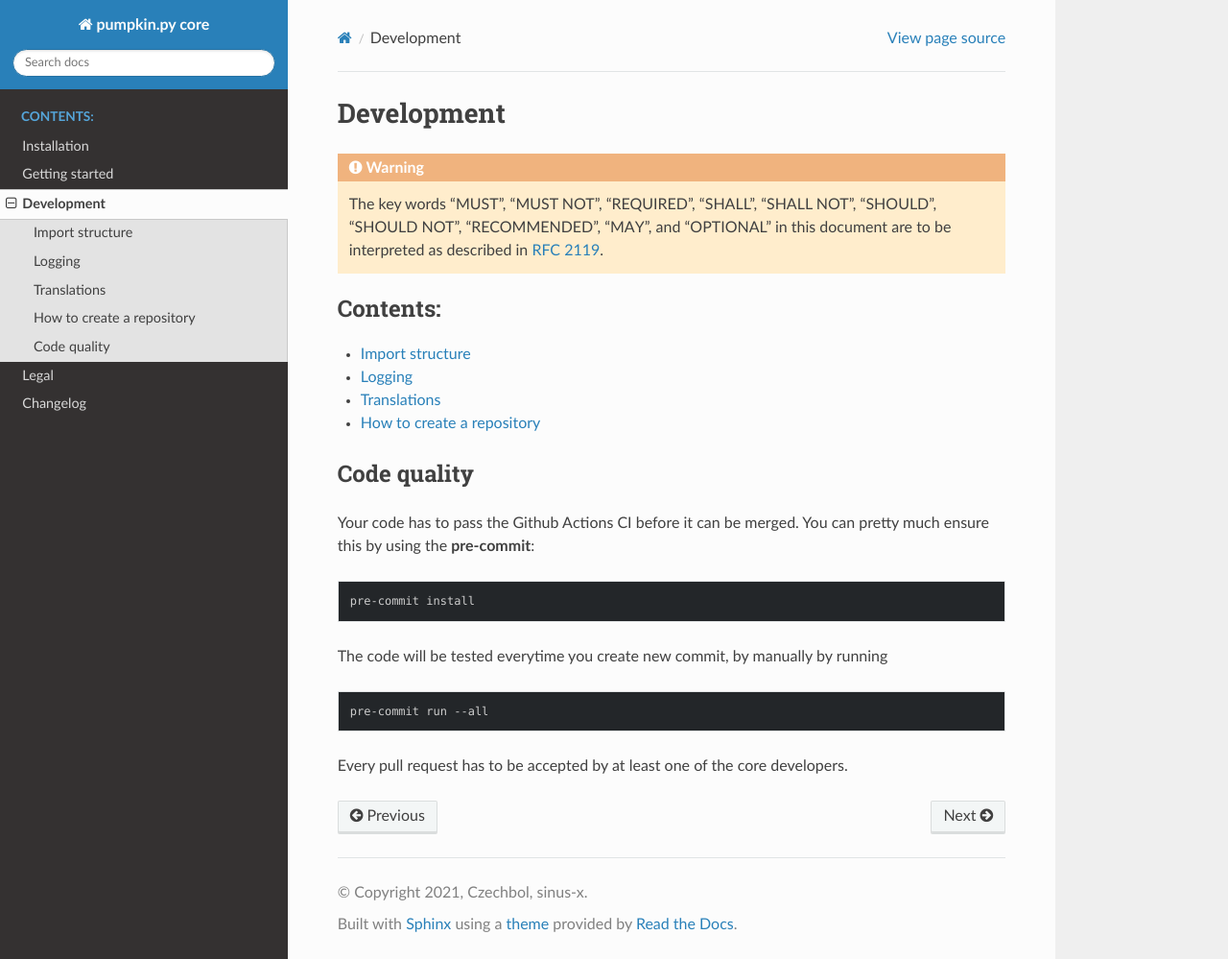
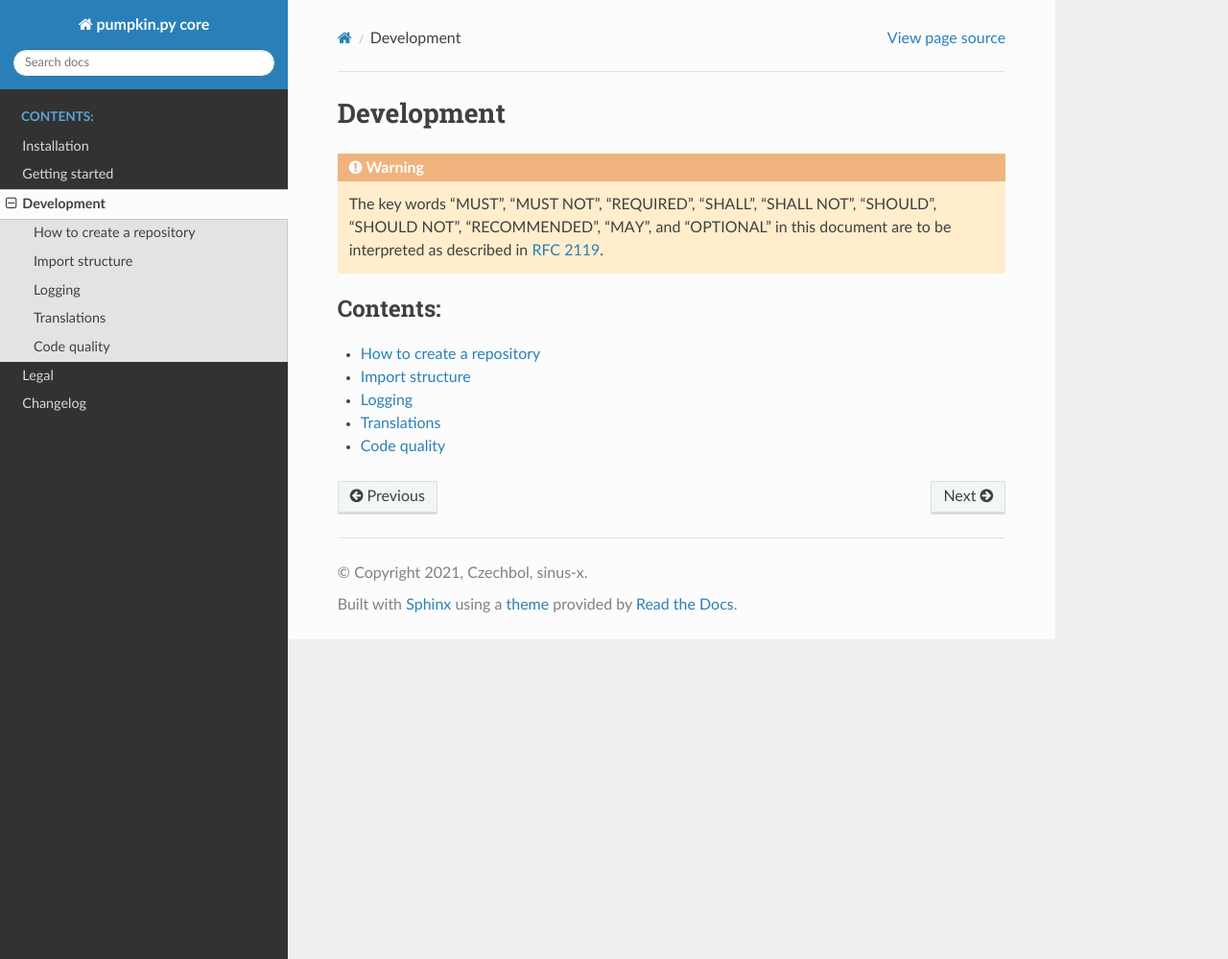
Before and after one commit to pumpkin-py/pumpkin-py, a Sphinx documentation site: the page built from docs/development/index.rst, in a window 1280 px wide and 999 px high. Shown: the whole window at 96% size. Built offline with Sphinx 7.4.7 and the Read the Docs theme 2.0.0, drawn with Linux system fonts in a browser that asks for light colours; pages that are not in the unit, such as notebooks, are missing from menus.

Commit message:
Docs: Change development/ category structure

```diff
--- a/docs/development/index.rst
+++ b/docs/development/index.rst
@@ -7,24 +7,8 @@ Development
    :maxdepth: 1
    :caption: Contents:
 
+   repository
    imports
    logging
    translations
-   repository
-
-Code quality
-------------
-
-Your code has to pass the Github Actions CI before it can be merged. You can pretty much ensure this by using the **pre-commit**:
-
-.. code-block::
-
-   pre-commit install
-
-The code will be tested everytime you create new commit, by manually by running
-
-.. code-block::
-
-   pre-commit run --all
-
-Every pull request has to be accepted by at least one of the core developers.
+   code_quality
```
Also changed, not shown: docs/development/code_quality.rst (added, +19 -0 lines).
